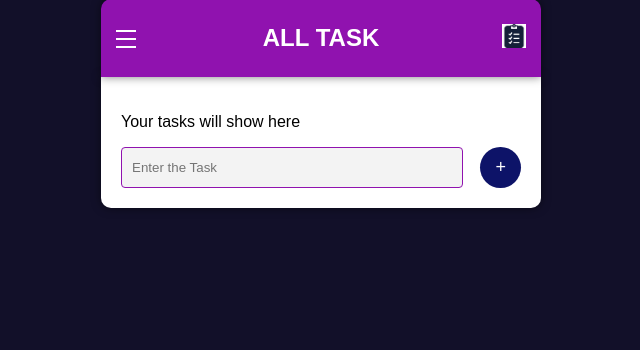
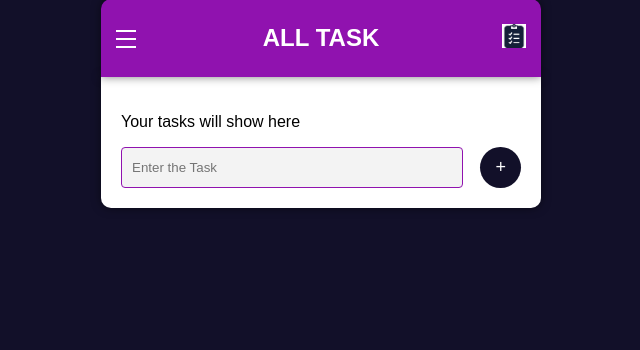
Before and after one commit to talhagondal297/EcodeCamp_Internship, a Django app: template todo_list_project/todo_app/templates/todo_app/task_list.html in a window 1280 px wide, with the pointer over the restyled element. Shown: the part 297-647 px from the top of the page, without its empty margins (319-959 px from the left). Run offline with Django 5.2, Linux system fonts and the light colour scheme; the template is opened without the code that fills it, so the values that code supplies are empty; parts of the project's set-up code (start-up, migrations or seed data) failed here and were passed over.

Commit message:
Update styles.css

```diff
--- a/todo_list_project/todo_app/static/css/styles.css
+++ b/todo_list_project/todo_app/static/css/styles.css
@@ -118,7 +118,7 @@ ul li a:hover {
 }
 
 .add-btn:hover {
-    background-color: #0d1368;
+    background-color: #121029;
 }
 
 /* Delete All Tasks Button */
@@ -135,5 +135,5 @@ ul li a:hover {
 }
 
 .delete-btn:hover {
-    background-color: #0d1368;
+    background-color: #121029;
 }
```
